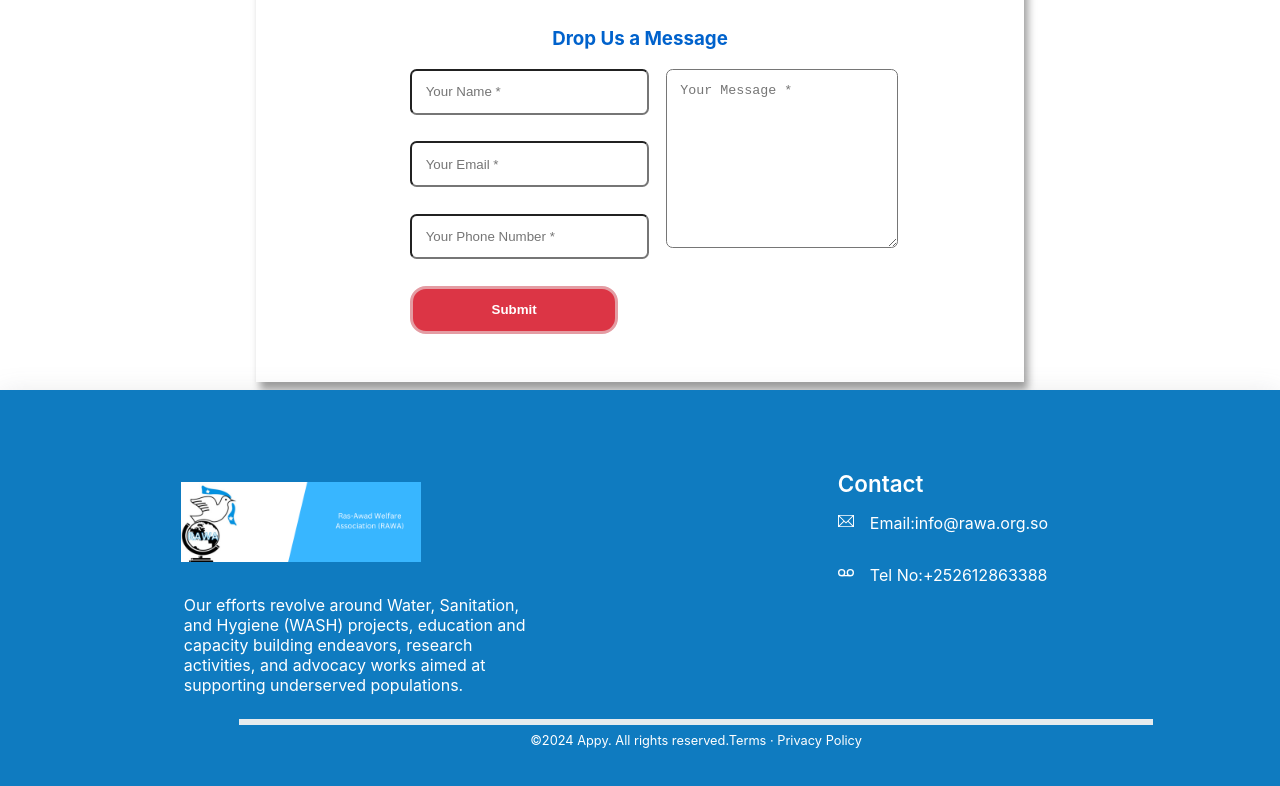
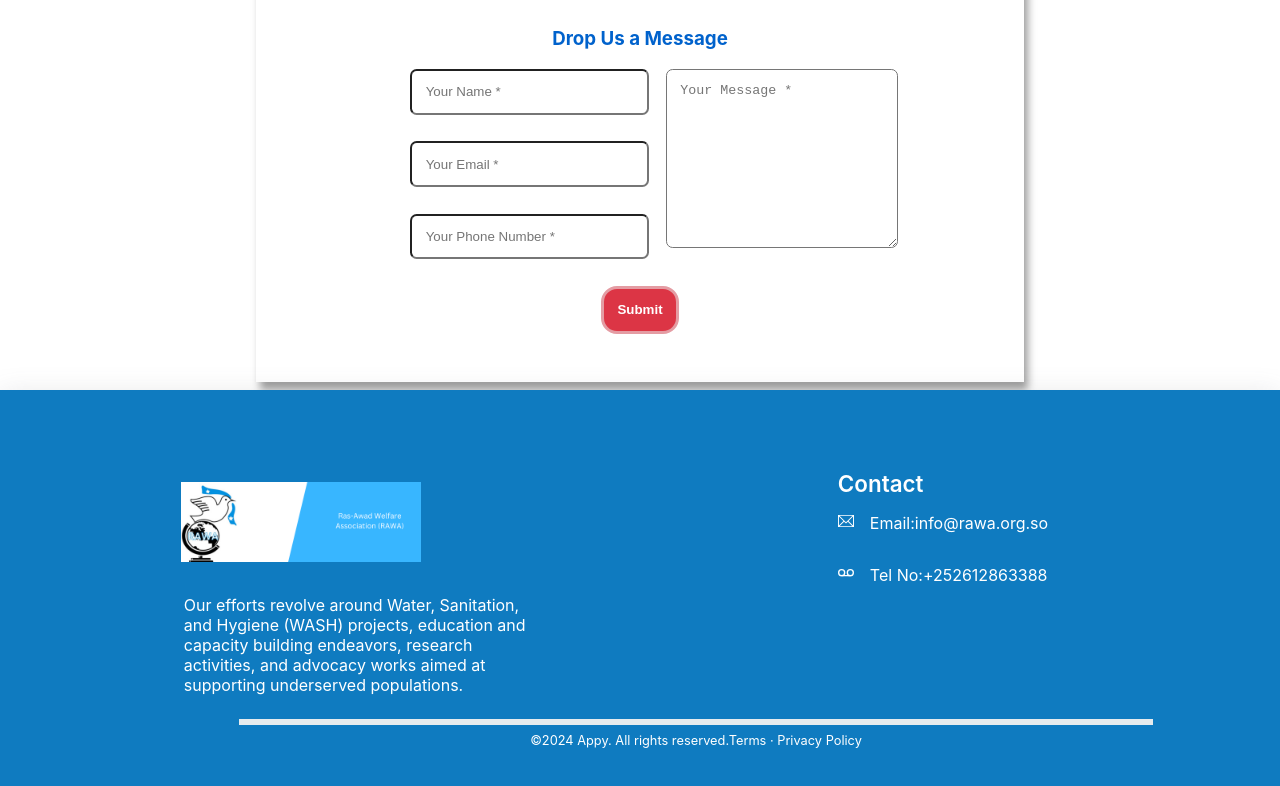
Before and after one commit to Lester-Nafwa/rawa2.0, a React (Create React App) app: page /contacts in a window 1280 px wide. Shown: the part 921-1707 px from the top of the page. Built offline with nearby package versions, Linux system fonts and the light colour scheme.

Commit message:
fx/responiveness

```diff
--- a/src/component/ContactUs/ContactUs.jsx
+++ b/src/component/ContactUs/ContactUs.jsx
@@ -37,8 +37,7 @@ const ContactUs = () => {
               placeholder="Your Phone Number *"
               required
             />
-            <br />
-            <input type="submit" name="btnSubmit" className="btnContact" />
+
           </div>
           <div className="col-md-6">
             <div className="form-group">
@@ -51,7 +50,11 @@ const ContactUs = () => {
               ></textarea>
             </div>
           </div>
+
+
         </div>
+        <div className="btnSubmit_type">
+        <button type="submit" name="btnSubmit" className="btnContact" >Submit</button></div>
       </form>
 
     </div>
--- a/src/component/ContactUs/contactme.css
+++ b/src/component/ContactUs/contactme.css
@@ -17,6 +17,12 @@
 }
 .contact-form {
   border-radius: 1rem;
+}
+.btnSubmit_type{
+  min-width: 10%;
+ align-self: left;
+ float: left;
+
 }
 .form-control {
   min-width: 100%;
```
